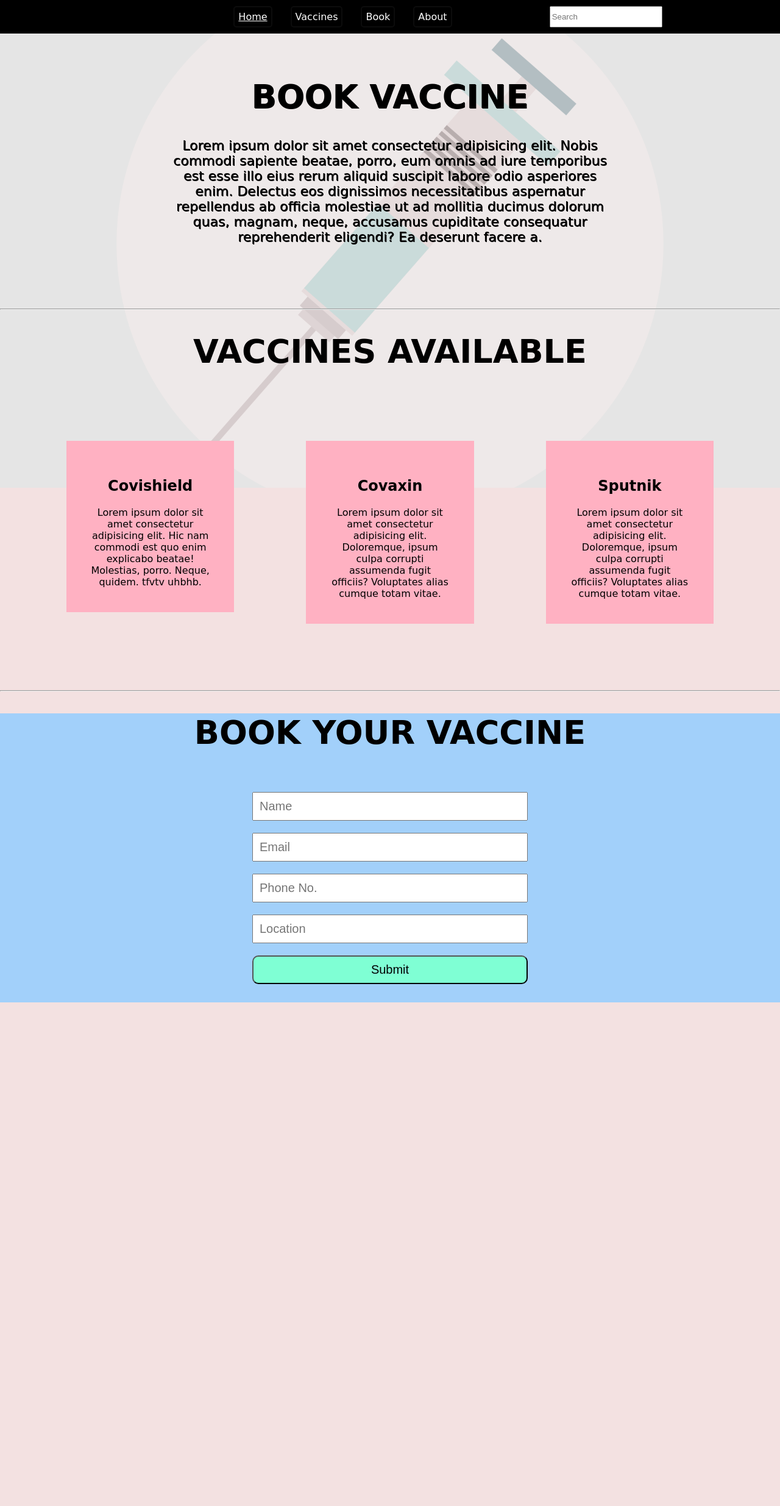
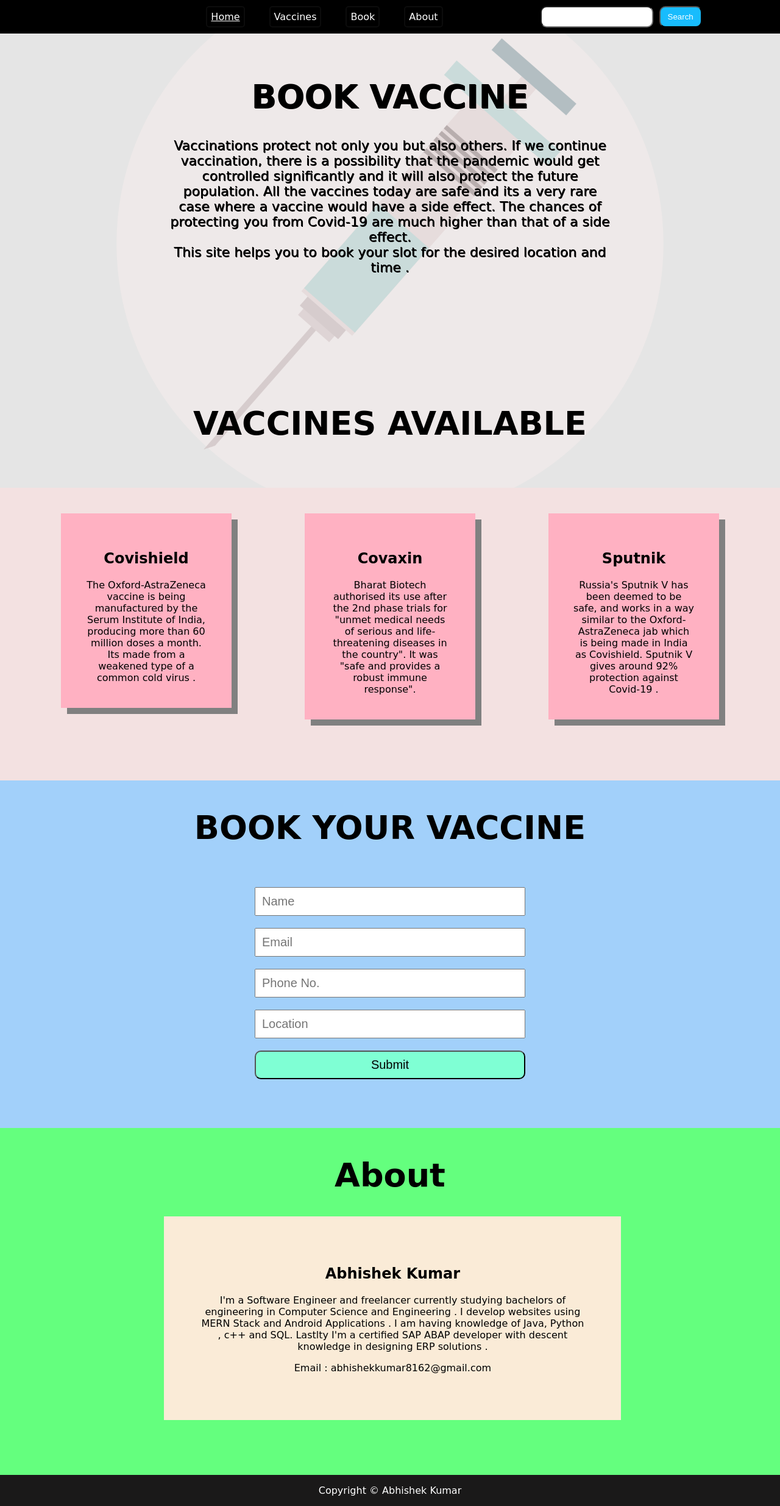
Before and after one commit to Abhishek8162/vaccine, a plain HTML site: page index.html in a window 1280 px wide. Shown: the whole page at 61% size. Before the commit the page ends 1644 px from the top, so only its background shows below. Drawn offline with Linux system fonts and the light colour scheme; a web font is replaced by a local one.

Commit message:
version_1.0

```diff
--- a/index.css
+++ b/index.css
@@ -7,7 +7,7 @@
     border-radius: 5px;
     color:rgb(255, 255, 255) ;
     background-color: rgb(0, 0, 0);
-    margin-left: 30px;
+    margin-left: 40px;
 
 }
 a:hover{
@@ -39,9 +39,25 @@ text-decoration: underline ;
 
 #search
 {position: relative;
-  left:160px
+  left:160px ;
+  border-radius:10px;
 
 }
+
+
+#sub{
+    background-color: rgb(24, 188, 253);
+    position: relative;
+    left:170px;
+    width:70px;
+    border-radius: 10px;
+    color:white;
+}
+
+#sub:hover{
+    background-color: rgb(42, 147, 245);
+}
+
 
 
 /*screen part*/
@@ -103,11 +119,19 @@ body::before{
 
 
 /*vaccines part*/
+
+#avail
+{
+    padding:20px;
+    padding-top:70px;
+}
+
+
 #cont{
     display: flex;
-    margin:30px;
+    margin:0px;
     padding:20px;
-    margin-top: 0px;
+
 }
 
 #v1
@@ -118,6 +142,7 @@ margin:5%;
 text-align: center;
 height:40%;
 padding: 40px;
+box-shadow: 10px 10px gray;
 
 transition: all 0.5s ease-in-out 0s;
  }
@@ -130,6 +155,8 @@ transition: all 0.5s ease-in-out 0s;
 text-align: center;
 height:40%;
 padding: 40px;
+box-shadow: 10px 10px gray;
+
 transition: all 0.5s ease-in-out 0s;
   }
   #v3
@@ -141,6 +168,8 @@ transition: all 0.5s ease-in-out 0s;
 text-align: center;
 height:40%;
 padding: 40px;
+box-shadow: 10px 10px gray;
+
 transition: all 0.5s ease-in-out 0s;
    }
 
@@ -165,7 +194,8 @@ transition: all 0.5s ease-in-out 0s;
 /*booking part*/
 #book
 {  background-color: rgb(162, 208, 250);
-
+padding:10px;
+padding-bottom: 50px;
 }
 
 #forms
@@ -192,3 +222,36 @@ border-radius: 10px;
 background-color: rgb(0, 255, 170);
 border-radius: 10px;
 }
+
+/*About part*/
+#about
+{
+ padding:10px;
+ padding-bottom: 70px;
+background-color: rgb(100, 255, 126);
+border: 2px 2px solid red;
+margin-top: 0px;
+}
+
+#abhi
+{
+ border: 20px 20px solid rgb(255, 0, 0);
+  width:50%;
+  padding:60px;
+  margin:20px;
+
+  text-align: center;
+  background-color: antiquewhite;
+  position: relative;
+  left: 19%;
+
+
+}
+
+footer{
+
+    background-color: rgb(26, 25, 25);
+    color:white;
+    padding:16px;
+    text-align: center;
+}
--- a/index.html
+++ b/index.html
@@ -16,10 +16,11 @@
         <div id="head">
      <ul>
 <li><a id="act" href="#Home">Home</a> </li>
-<li><a href="#cont">Vaccines</a></li>
+<li><a href="#avail">Vaccines</a></li>
 <li><a href="#forms">Book</a></li>
-<li><a href="#About">About</a></li>
-<input type="text" name="" placeholder="Search" id="search">
+<li><a href="#about">About</a></li>
+<input type="text" name="" placeholder="" id="search">
+<input type="submit" id="sub" value="Search" >
 </ul>
 
 </div>
@@ -28,22 +29,35 @@
     </header>
 <div id="info">
     <h1 class="h">BOOK VACCINE</h1>
-    <p id="para">Lorem ipsum dolor sit amet consectetur adipisicing elit. Nobis commodi
-         sapiente beatae, porro, eum omnis ad iure temporibus est esse illo eius
-          rerum aliquid suscipit labore odio asperiores enim. Delectus eos dignissimos
-           necessitatibus aspernatur repellendus ab officia molestiae ut ad
-        mollitia ducimus dolorum quas, magnam, neque, accusamus cupiditate
-         consequatur reprehenderit eligendi? Ea deserunt facere a.</p>
+    <p id="para">
+        Vaccinations protect not only you but also others. If we continue vaccination,
+         there is a possibility that
+         the pandemic would get controlled significantly and it will also protect the future population.
+
+        All the vaccines today are safe and its  a very rare case
+         where a vaccine would have a side effect. The chances of protecting you
+        from Covid-19 are much higher than that of a side effect.
+    <br>
+    This site helps you to book your slot for the desired location and time .
+    </p>
 </div>
 
-<hr>
+
+<div id="avail">
  <h1 class="h" >VACCINES AVAILABLE</h1>
 <div id="cont">
-    <div id="v1"><h2>Covishield</h2>Lorem ipsum dolor sit amet consectetur adipisicing elit. Hic nam commodi est quo enim explicabo beatae! Molestias, porro. Neque, quidem. tfvtv uhbhb.</div>
-    <div id="v2"><h2>Covaxin</h2>Lorem ipsum dolor sit amet consectetur adipisicing elit. Doloremque, ipsum culpa corrupti assumenda fugit officiis? Voluptates alias cumque totam vitae.</div>
-    <div id="v3"><h2>Sputnik</h2>Lorem ipsum dolor sit amet consectetur adipisicing elit. Doloremque, ipsum culpa corrupti assumenda fugit officiis? Voluptates alias cumque totam vitae. </div>
+    <div id="v1"><h2>Covishield</h2>The Oxford-AstraZeneca vaccine is being manufactured by the Serum Institute of India,
+         producing more than 60 million doses a month.
+        Its made from a weakened type of a common cold virus . </div>
+    <div id="v2"><h2>Covaxin</h2>
+        Bharat Biotech
+         authorised its use after the 2nd phase trials for "unmet medical needs of serious
+         and life-threatening diseases in the country". It was "safe and provides a robust immune response".</div>
+    <div id="v3"><h2>Sputnik</h2>Russia's Sputnik V has been deemed to be safe, and works in a way similar to the Oxford-AstraZeneca jab which is being made in India as Covishield.
+   Sputnik V gives around 92% protection against Covid-19 . </div>
 </div>
-<hr>
+
+</div>
 
 <div id="book"><h1 class ="h">BOOK YOUR VACCINE</h1>
     <form id ="forms" action="">
@@ -59,6 +73,24 @@
 
 
 
+<div id="about"><h1 class ="h">About</h1>
+  <div id="abhi"><h2>Abhishek Kumar</h2>
+    <p>I'm a Software Engineer and freelancer currently studying bachelors of engineering
+        in Computer Science and Engineering . I develop websites using MERN Stack and Android Applications   .
+         I am having knowledge of Java, Python , c++ and SQL. Lastlty I'm a certified SAP ABAP developer with
+         descent knowledge in designing ERP solutions .
+    </p>
+      <p> Email : abhishekkumar8162@gmail.com</p>
+
+  </div>
+    </div>
+
+
+    <footer>
+
+        Copyright &copy; Abhishek Kumar
+    </footer>
+
 
 
 
```
Also changed, not shown: index.js (added, +79 -0 lines), tutorials of node/tut2.js (added, +8 -0 lines), tutorials of node/temp.txt (added), tutorials of node/tut3.js (added).
